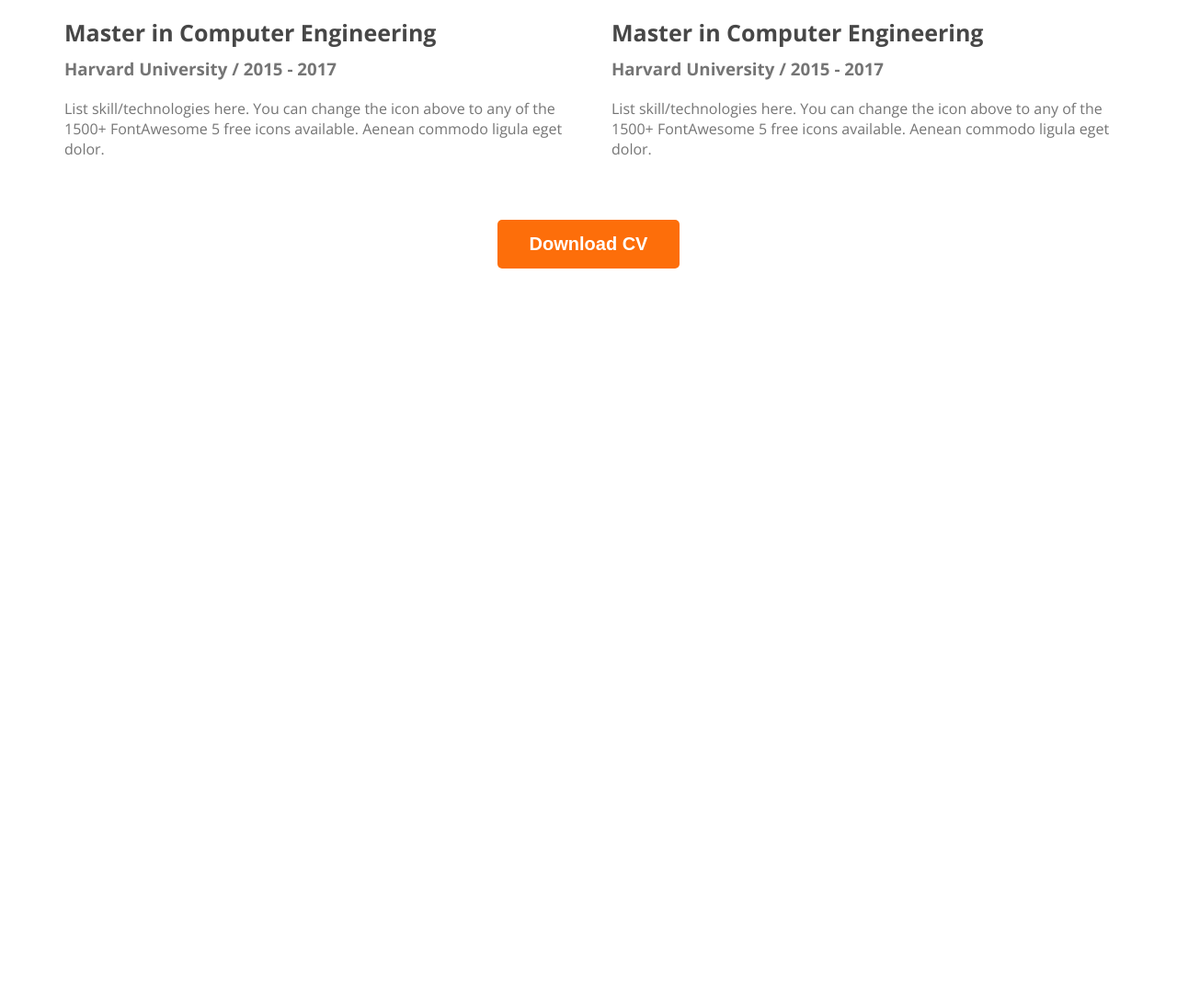
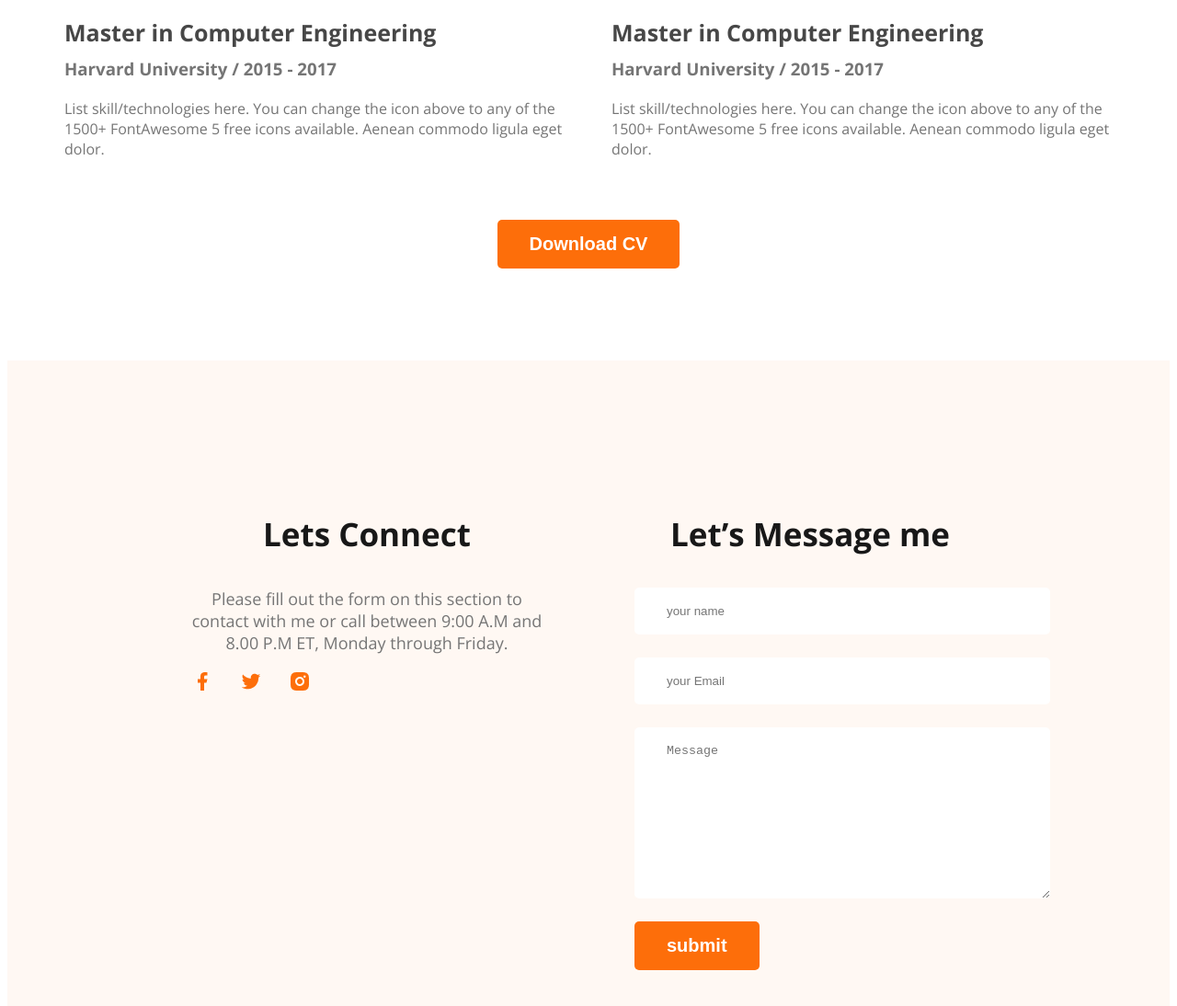
Before and after one commit to halimaislam1/webdeveloper-portfolio, a plain HTML site: page index.html in a window 1280 px wide. Shown: the part 2901-3995 px from the top of the page at 92% size. Before the commit the page ends 3201 px from the top, so only its background shows below. Drawn offline with nearby package versions, Linux system fonts and the light colour scheme.

Commit message:
finish footer

```diff
--- a/index.html
+++ b/index.html
@@ -155,12 +155,33 @@
             <div class="Download-cv">
                 <button class="btn btn-primary">Download CV</button>
             </div>
-
         </section>
     </main>
 
     <footer>
+            <div class="footer-column">
+                <h3 class="section-title">Lets Connect</h3>
+                <p class="section-description">Please fill out the form on this section to contact with me or call between 9:00 A.M and 8.00 P.M ET, Monday through Friday.</p>
 
+                <div class="social-link">
+                    <a href=""><img src="images/icons/facebook.png" alt=""></a>
+                    <a href=""><img src="images/icons/twitter.png" alt=""></a>
+                    <a href=""><img src="images/icons/insta.png" alt=""></a>
+                </div>
+                </div>
+
+
+            <div class="footer-column">
+                <h3 class="section-title">Let’s Message me</h3>
+                <form class="contact"   action="">
+                    <input type="text" placeholder="your name">
+                    <input type="email" name="" placeholder="your Email" id="">
+                    <textarea name="" placeholder="Message" id="" cols="30" rows="10"></textarea>
+                     <input  class="btn-primary"   type="submit" value="submit">
+
+
+                </form>
+            </div>
     </footer>
 </body>
 
--- a/styles/portfolio.css
+++ b/styles/portfolio.css
@@ -206,3 +206,31 @@
     margin-top: 50px;
     text-align: center;
 }
+/* footer syles */
+footer{
+    display: flex;
+    gap: 100px;
+    background: #FFF8F3;
+    padding: 130px 200px;
+    margin-top: 100px;
+}
+.footer-column{
+    width: 50%;
+}
+.social-link a{
+    margin-right: 25px;
+
+}
+.contact  input[type="text"], .contact [type="email"] ,
+textarea{
+    /* display:flex; */
+    display: block;
+    margin-bottom: 25px ;
+    padding:18px 35px ;
+    color: #757575;
+    border-radius: 5px;
+    background:  #FFF;
+    width: 100%;
+    border: 0;
+
+}
```
